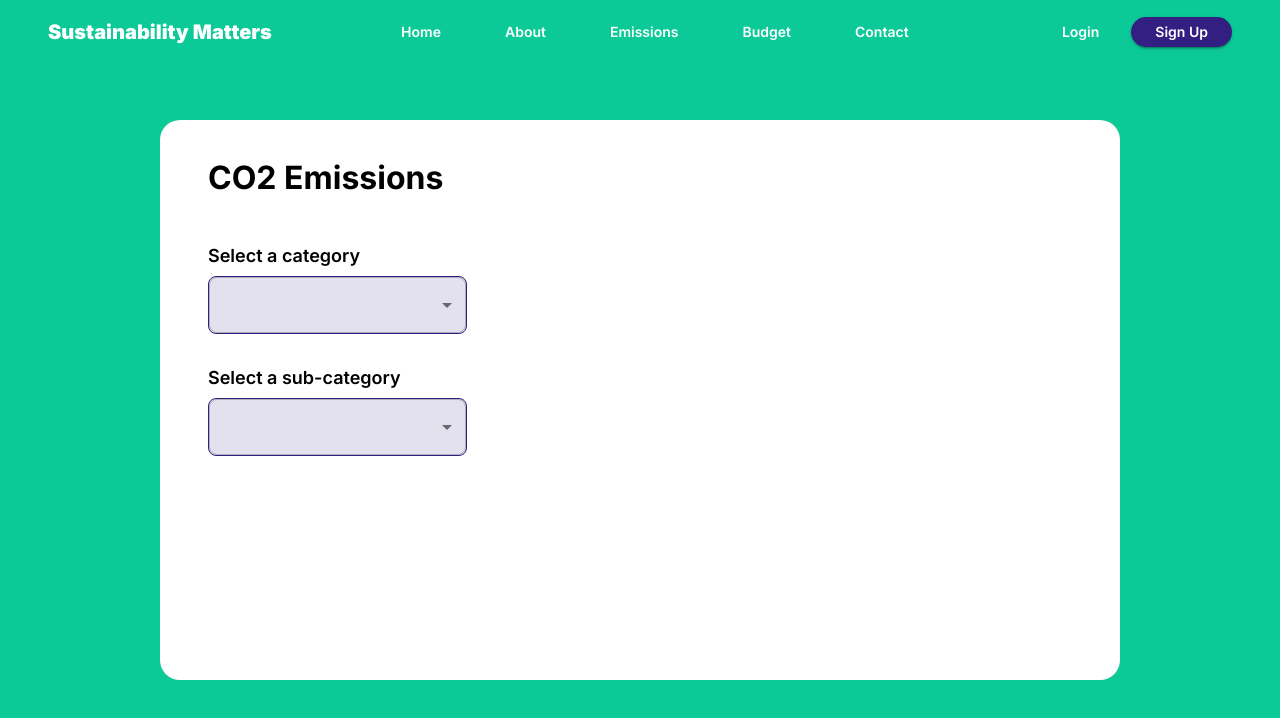
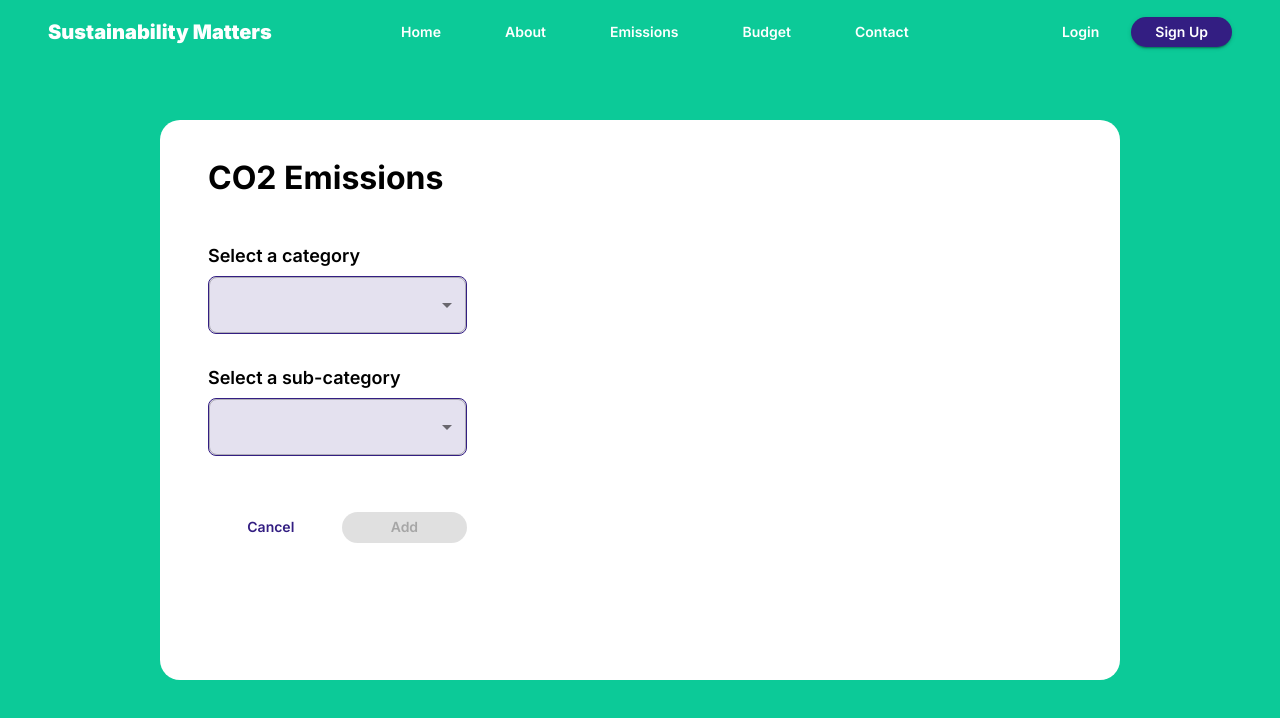
Before and after one commit to laaragm/Sustainability-Matters-FrontEnd, a React (Create React App) app: page /add-emission in a window 1280 px wide. Shown: the top 718 px of the page. Built offline with nearby package versions, Linux system fonts and the light colour scheme.

Commit message:
Add action buttons

```diff
--- a/src/pages/AddEmission/index.tsx
+++ b/src/pages/AddEmission/index.tsx
@@ -7,6 +7,7 @@ import { StyledCard, StyledTitle } from "./styles";
 import { ElectricityType } from "../../types/electricityEnum";
 import { FoodType } from "../../types/foodEnum";
 import { TransportType } from "../../types/transportEnum";
+import { CustomizedButton } from "./../../shared/components/CustomizedButton/index";
 
 const categoryOptions = Object.values(CategoryType);
 
@@ -39,6 +40,10 @@ export default function AddEmission() {
             setSubCategoryOptions(types);
         }
     };
+
+    const handleCancel = () => {};
+
+    const handleAddEmission = () => {};
 
     return (
         <Stack
@@ -78,6 +83,29 @@ export default function AddEmission() {
                             onChange={handleSubCategory}
                         />
                     </Stack>
+                    <Stack direction="row" width="30%" spacing={1} pt={5}>
+                        <CustomizedButton
+                            variant="text"
+                            color="secondary"
+                            borderRadius="1.5rem"
+                            fullWidth={true}
+                            onClick={handleCancel}
+                        >
+                            Cancel
+                        </CustomizedButton>
+                        <CustomizedButton
+                            color="secondary"
+                            borderRadius="1.5rem"
+                            fullWidth={true}
+                            disabled={
+                                category.length === 0 ||
+                                subCategory.length === 0
+                            }
+                            onClick={handleAddEmission}
+                        >
+                            Add
+                        </CustomizedButton>
+                    </Stack>
                 </Stack>
             </StyledCard>
         </Stack>
```
